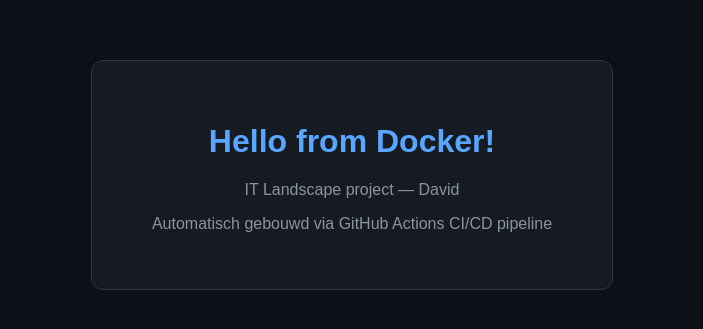
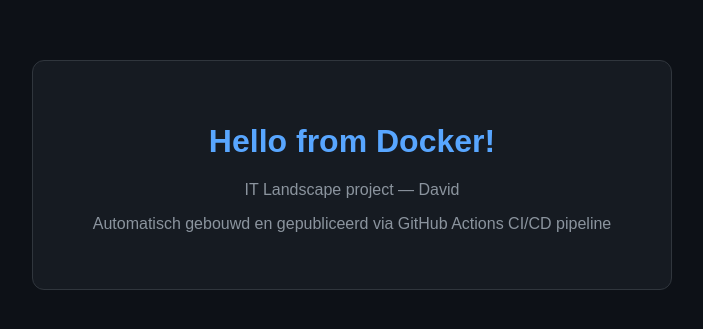
Before and after one commit to d-pm/IT-Landscape, a plain HTML site: page app/index.html in a window 1280 px wide. Shown: the part 225-554 px from the top of the page, without its empty margins (288-991 px from the left). Drawn offline with Linux system fonts and the light colour scheme.

Commit message:
Update app tekst

```diff
--- a/app/index.html
+++ b/app/index.html
@@ -30,7 +30,7 @@
   <div class="card">
     <h1>Hello from Docker!</h1>
     <p>IT Landscape project — David</p>
-    <p>Automatisch gebouwd via GitHub Actions CI/CD pipeline</p>
+    <p>Automatisch gebouwd en gepubliceerd via GitHub Actions CI/CD pipeline</p>
   </div>
 </body>
 </html>
```
